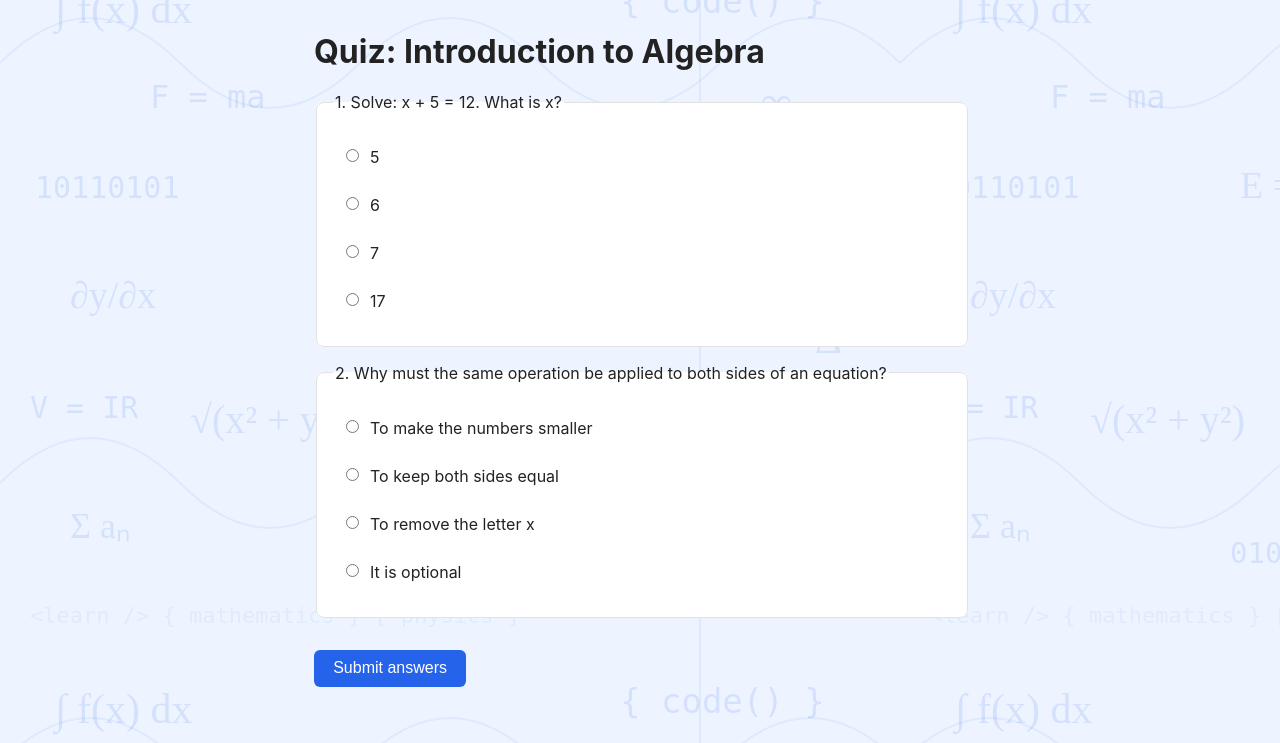
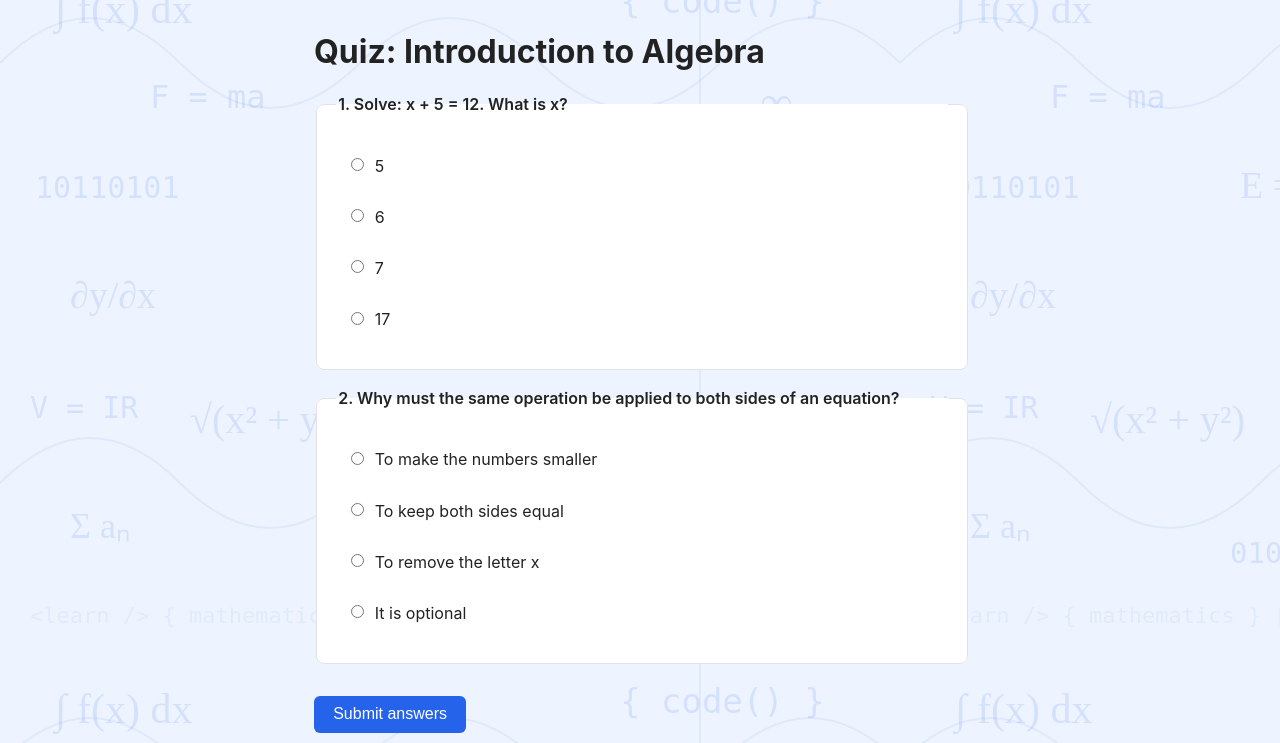
Before and after one commit to sriprasadjoshi2005/Learning-Hub, a Flask app: page /quiz/maths/1 in a window 1280 px wide. Shown: the part 57-800 px from the top of the page. Run offline with Flask 3, Linux system fonts and the light colour scheme; the visitor is signed in with stand-in values (Sample User, id 1).

Commit message:
question alignment

```diff
--- a/static/style.css
+++ b/static/style.css
@@ -119,11 +119,21 @@ fieldset {
   background: #fff;
   border: 1px solid #e2e2e2;
   border-radius: 8px;
-  padding: 1rem;
+  padding: 1.2rem;
   margin-bottom: 1rem;
   width: 100%;
   max-width: 100%;
   overflow: hidden;
+}
+
+fieldset legend {
+  width: 100%;
+  max-width: 100%;
+  white-space: normal;
+  overflow-wrap: break-word;
+  word-break: normal;
+  line-height: 1.5;
+  font-weight: 600;
 }
 
 .option {
@@ -133,10 +143,9 @@ fieldset {
   width: 100%;
   max-width: 100%;
   margin: 0.6rem 0;
-  padding: 0.5rem;
+  padding: 0.6rem;
   line-height: 1.4;
-  overflow-wrap: anywhere;
-  word-break: break-word;
+  overflow-wrap: break-word;
 }
 
 .option input {
@@ -145,9 +154,12 @@ fieldset {
 }
 
 .option label {
+  flex: 1;
   min-width: 0;
-  overflow-wrap: anywhere;
-  word-break: break-word;
+  max-width: 100%;
+  overflow-wrap: break-word;
+  word-break: normal;
+  white-space: normal;
 }
 
 .score {
```
